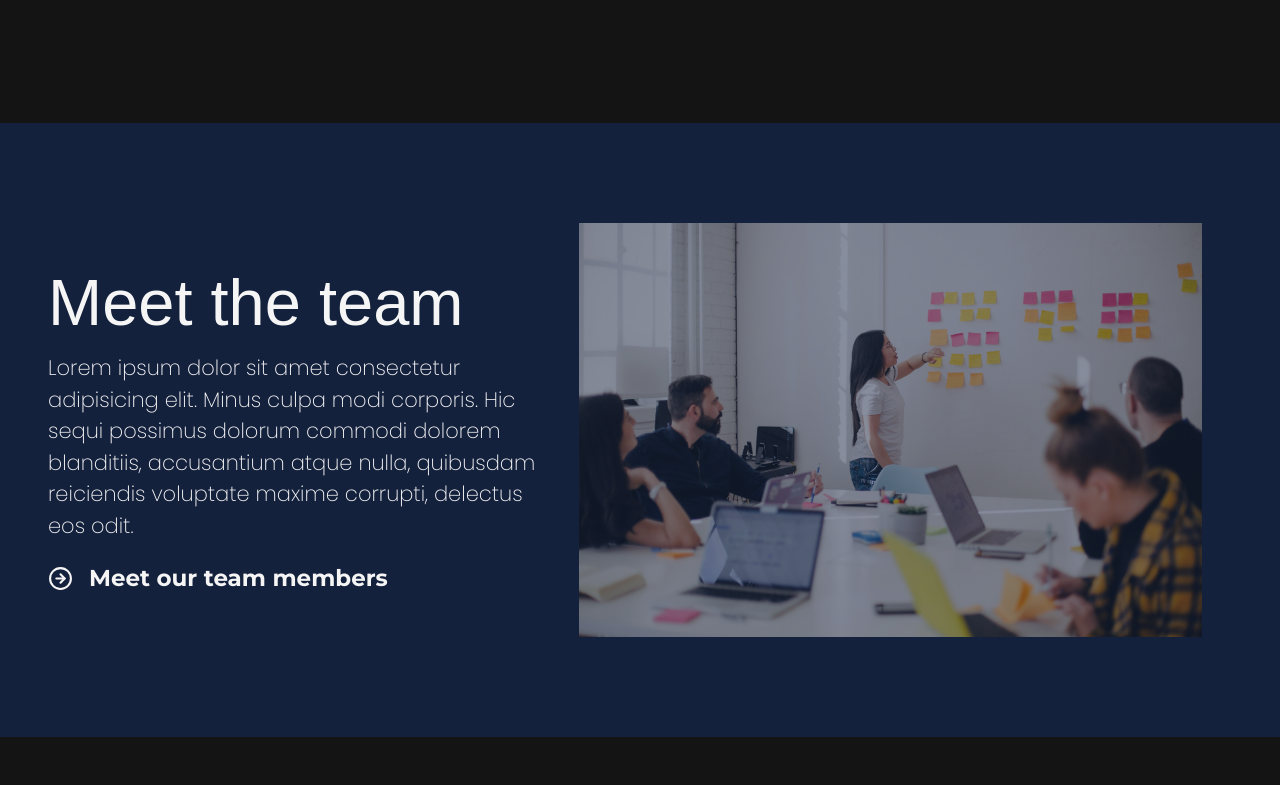
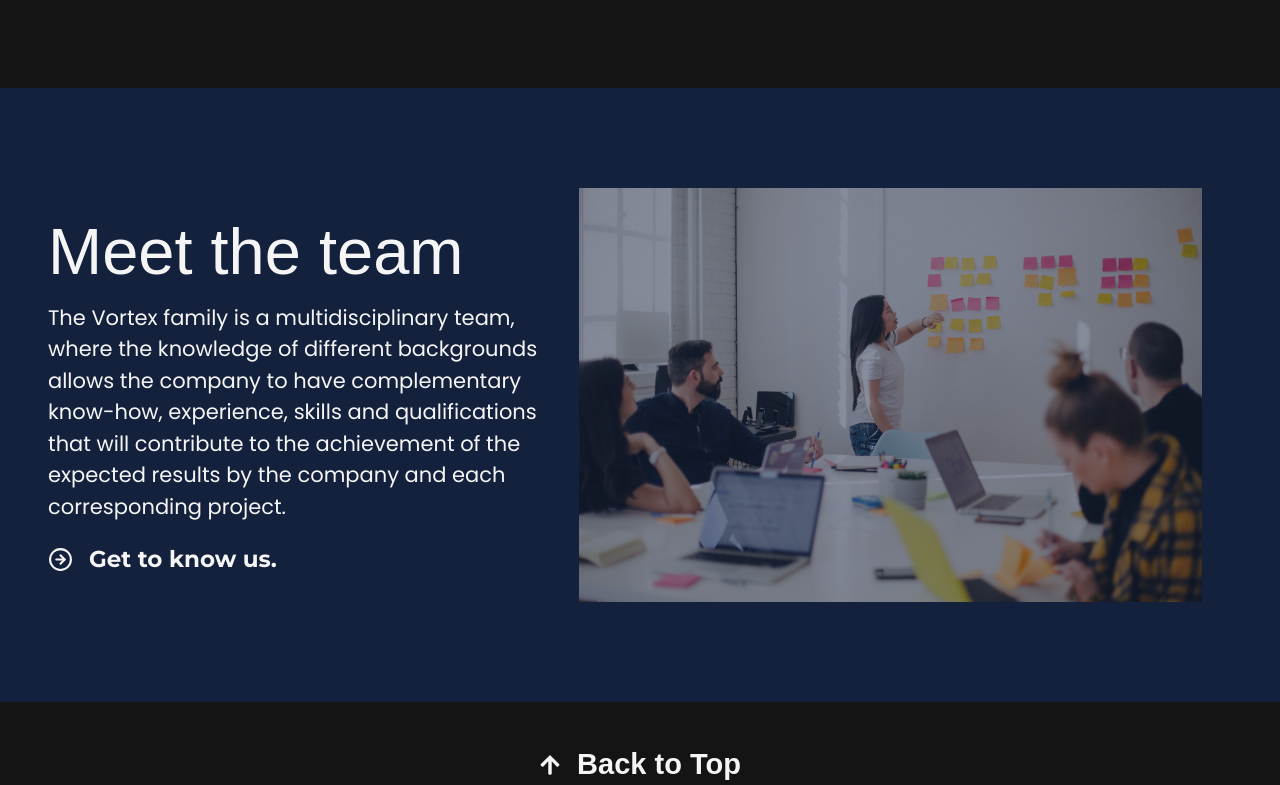
Before and after one commit to LGP21-LGP1/lgp21-lgp1.github.io, a Next.js app: page / in a window 1280 px wide. Shown: the part 2530-3315 px from the top of the page. Built offline with nearby package versions, Linux system fonts and the light colour scheme; no server answers; a web font is replaced by a local one.

Commit message:
Changed font colors to white and replaced more placeholder text.
Changed some font colors and weight for better readability and also replaced more of the placeholder text.

```diff
--- a/pages/index.js
+++ b/pages/index.js
@@ -120,7 +120,7 @@ export default function Home() {
             <span className={style.content}>
               <h2 id={style.aboutTitle}>About us</h2>
               <p id={style.aboutContent}>
-              The Vortex family is a multidisciplinary team, where the knowledge of different backgrounds allows the company to have complementary know-how, experience, skills and qualifications that will contribute to the achievement of the expected results by the company and each corresponding project.
+              We are a company that provides top quality software products for businesses and institutions who seek the best solutions for their customer needs through simplicity and quality.
               </p>
               <img
                 id={style.aboutImg}
@@ -159,15 +159,12 @@ export default function Home() {
               <span id={style.textContent}>
                 <h2>Meet the team</h2>
                 <p>
-                  Lorem ipsum dolor sit amet consectetur adipisicing elit. Minus
-                  culpa modi corporis. Hic sequi possimus dolorum commodi
-                  dolorem blanditiis, accusantium atque nulla, quibusdam
-                  reiciendis voluptate maxime corrupti, delectus eos odit.
+                The Vortex family is a multidisciplinary team, where the knowledge of different backgrounds allows the company to have complementary know-how, experience, skills and qualifications that will contribute to the achievement of the expected results by the company and each corresponding project.
                 </p>
                 <Link href="/team" as={process.env.BACKEND_URL + '/team'}>
                   <a id={style.meetTheTeamButton}>
                     <FiArrowRightCircle size={25} />
-                    <span id={style.buttonText}>Meet our team members</span>
+                    <span id={style.buttonText}>Get to know us.</span>
                   </a>
                 </Link>
               </span>
--- a/pages/team.js
+++ b/pages/team.js
@@ -243,9 +243,7 @@ export default function Team() {
       <Navbar dark={false} page={'team'} />
       <PageTitle
         title="The Team"
-        description="Lorem ipsum dolor sit amet, consectetur adipiscing elit. Ut tempus
-          nisl accumsan velit tincidunt, eget condimentum lectus venenatis.
-          Nullam volutpat"
+        description="We are a multi-complementary team made up of: IT developers, UI/UX designers and business analysts. We work together to achieve successful solutions. "
       />
       <div className="my-5 w-100 d-flex flex-column justify-content-center align-items-center">
         <h3 className="bold-text mb-4">Our Leaders</h3>
--- a/styles/global.css
+++ b/styles/global.css
@@ -77,6 +77,7 @@ main {
   font-family: var(--primary-font);
   font-weight: bold;
   font-size: 99px;
+  color: #f5f5f5;
 }
 
 .description {
@@ -99,6 +100,7 @@ main {
 .page-title h3 {
   width: 50%;
   margin: auto;
+  color: #f5f5f5;
 }
 
 .regular-text {
@@ -111,10 +113,12 @@ main {
   font-family: var(--primary-font);
   font-weight: 700;
   letter-spacing: 1px;
+  color: #f5f5f5;
 }
 
 .semibold-text {
   font-family: var(--primary-font);
   font-weight: 600;
   letter-spacing: 1px;
+  color: #f5f5f5;
 }
--- a/styles/home.module.css
+++ b/styles/home.module.css
@@ -253,7 +253,7 @@
   max-width: 500px;
   font-size: 21px;
   font-family: var(--poppins);
-  font-weight: 300;
+  font-weight: 400;
   margin: 10.5px 0;
 }
 
--- a/styles/team.module.css
+++ b/styles/team.module.css
@@ -52,11 +52,12 @@
 
 .partial_header {
   display: flex;
-}
+  }
 
 .partial_header_tex {
   width: 50%;
   font-size: 20px;
+  color: #f5f5f5;
 }
 
 @media only screen and (max-width: 760px) {
```
